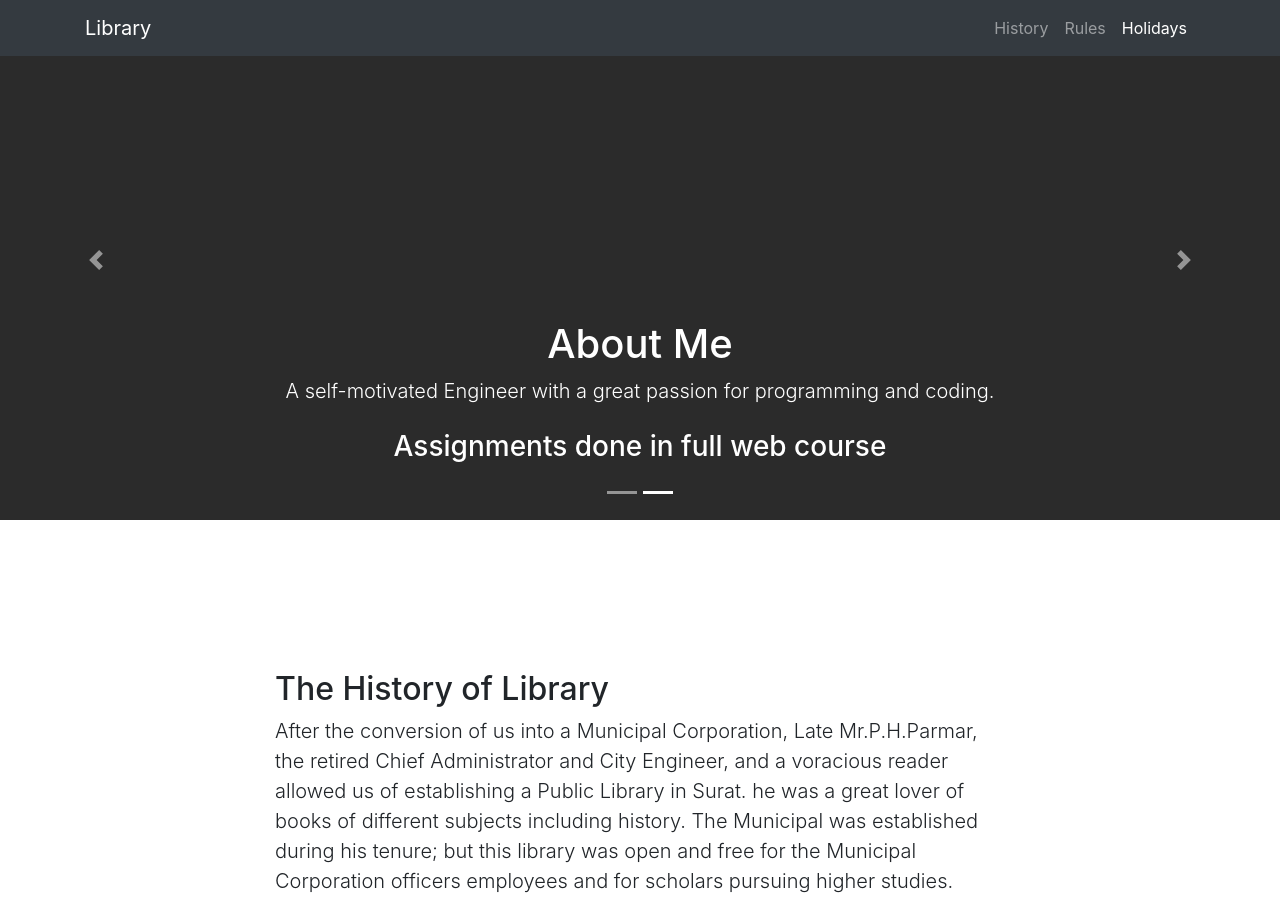
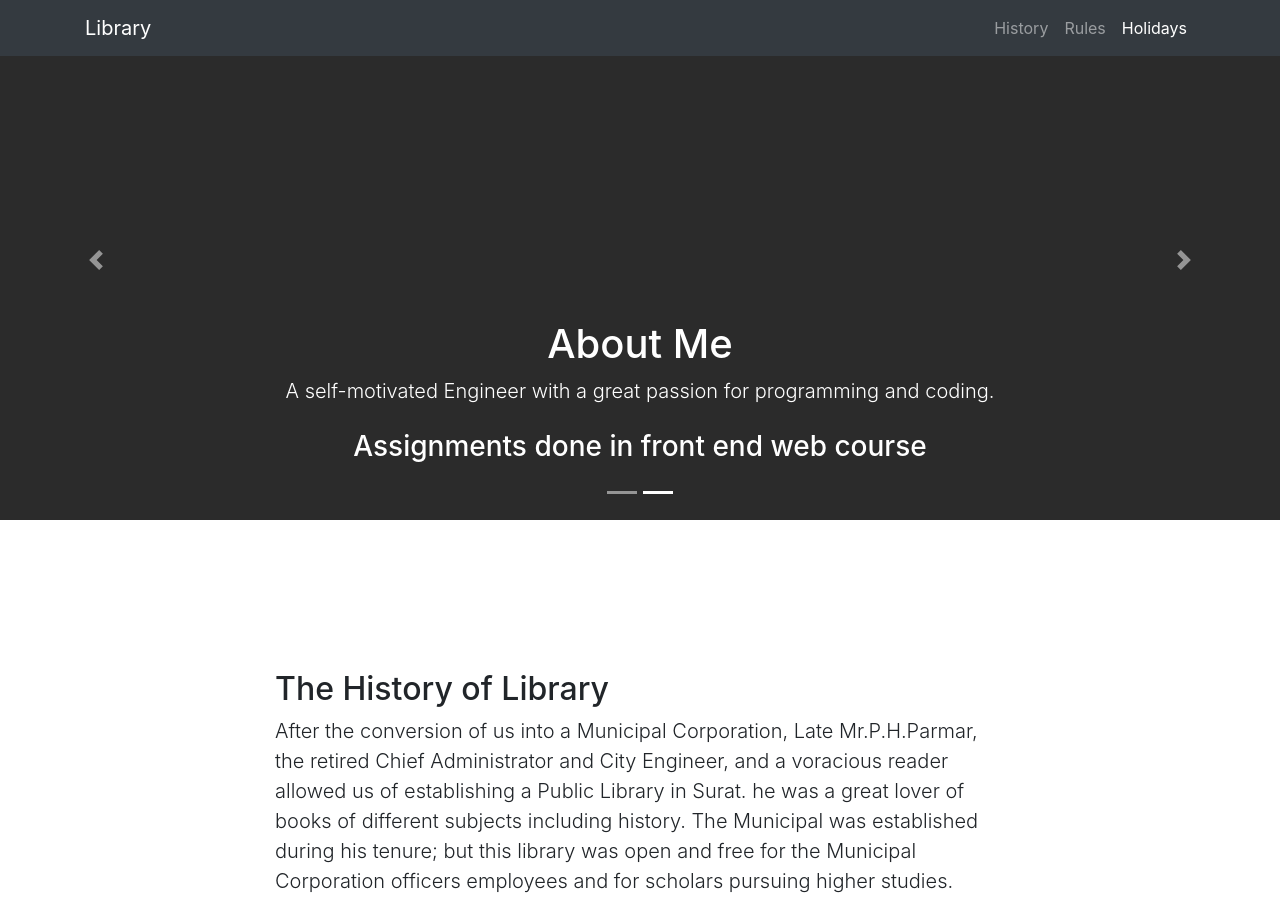
Before and after one commit to KAgrawal1/home, a website with bundled scripts: page assignment/index.html in a window 1280 px wide. Shown: the top 899 px of the page. Built offline with nearby package versions, Linux system fonts and the light colour scheme.

Commit message:
Update index.html

```diff
--- a/assignment/index.html
+++ b/assignment/index.html
@@ -61,7 +61,7 @@
           <div class="carousel-caption d-md-block" id="txt">
             <h1>About Me</h1>
             <p class="lead">A self-motivated Engineer with a great passion for programming and coding.</p>
-            <h3><a class="nav-link js-scroll-trigger" href="assignment.html">Assignments done in full web course</a></h3>
+            <h3><a class="nav-link js-scroll-trigger" href="assignment.html">Assignments done in front end web course</a></h3>
           </div>
         </div>
       </div>
```
